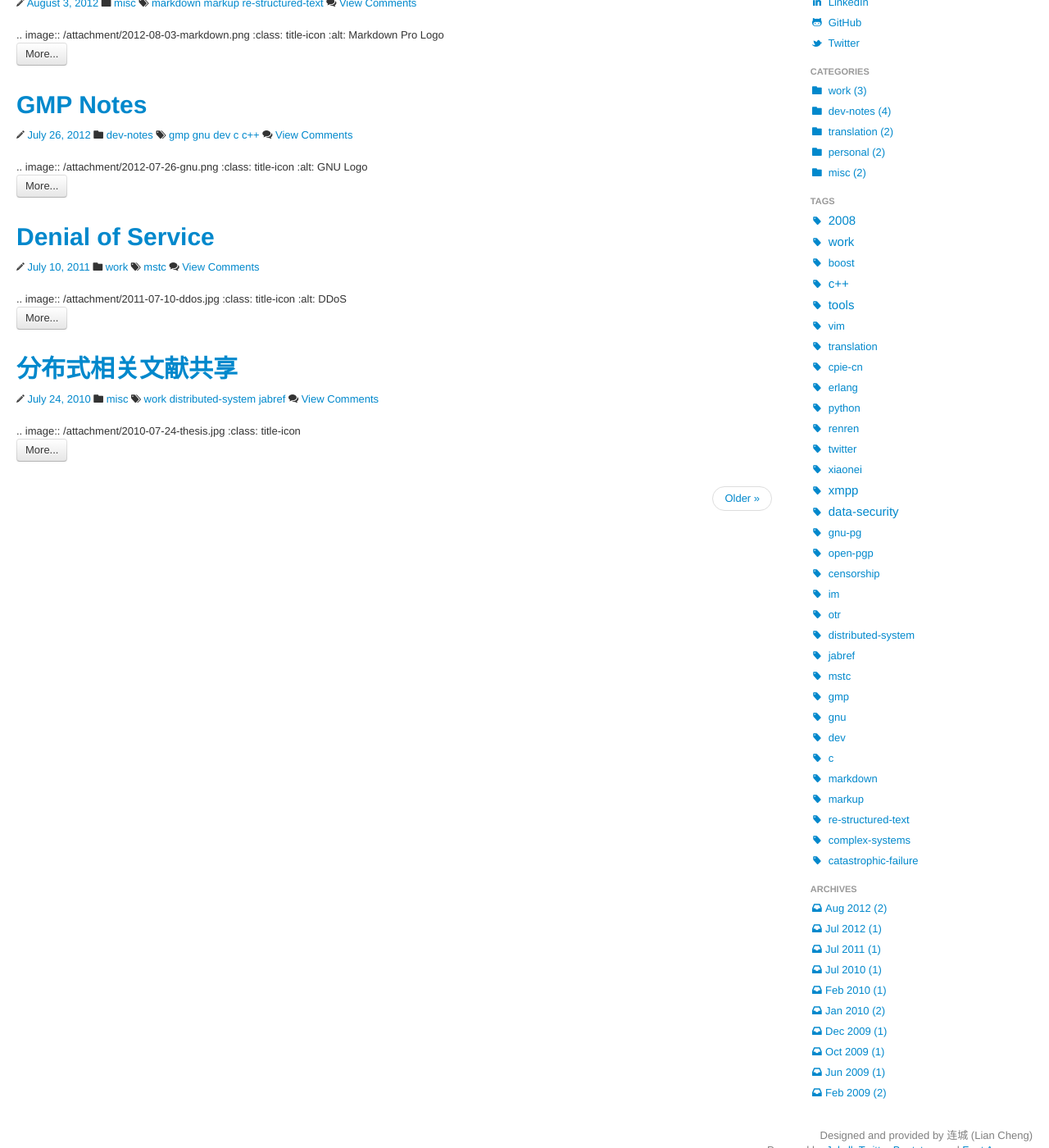
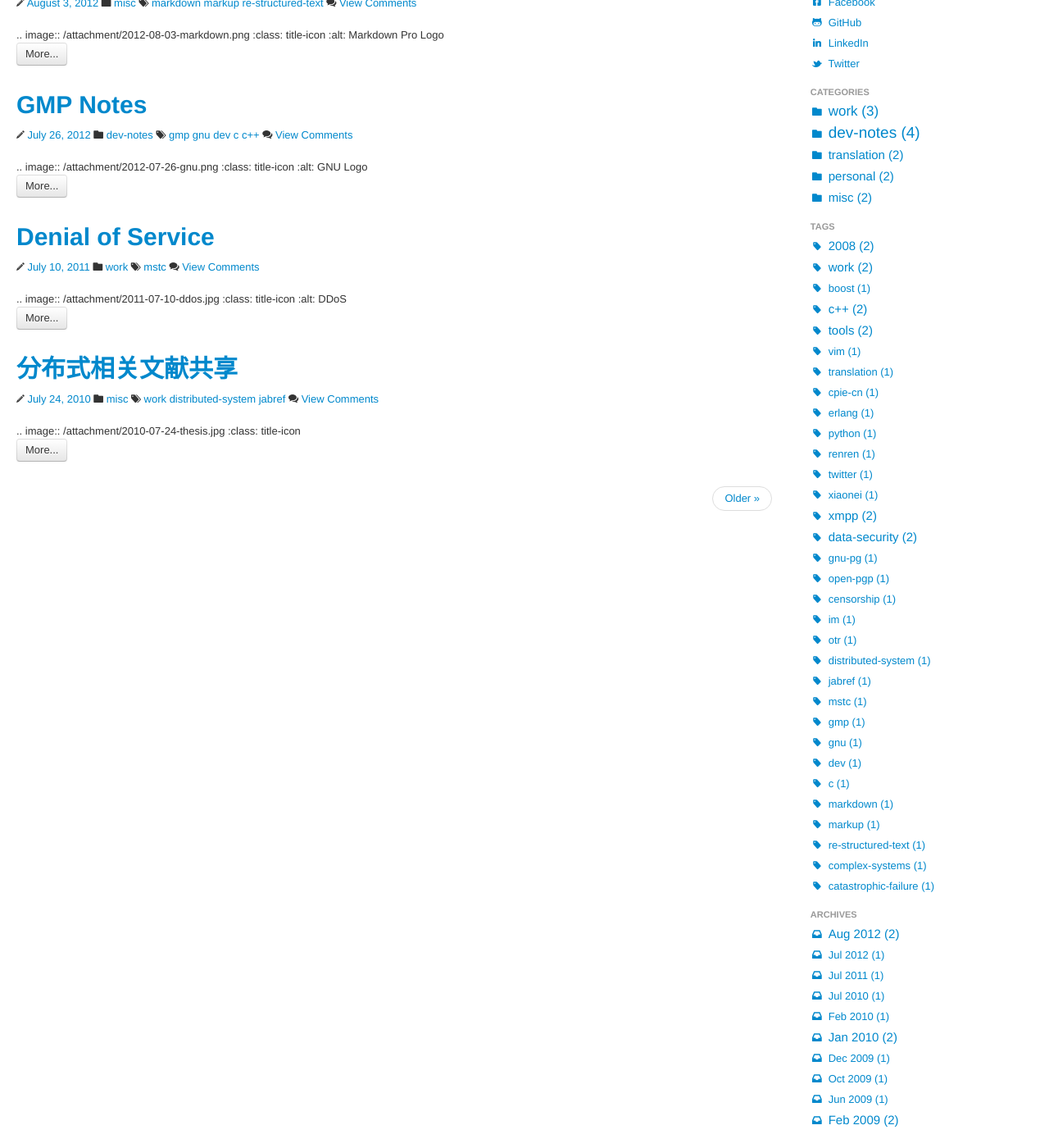
Before and after one commit to liancheng/blog.liancheng.info, a Jekyll site: the page built from index.html, in a window 1280 px wide and 1400 px high, scrolled down 356 px. Shown: the whole window at 82% size. Built offline with Jekyll 4.4.1, drawn with Linux system fonts in a browser that asks for light colours; the list of posts is cut into pages by our own code; comment, search, counter and statistics services are not loaded.

Commit message:
Updated contact information

```diff
--- a/_includes/sidebar
+++ b/_includes/sidebar
@@ -10,16 +10,19 @@
     <li class="nav-header">Contact Me</li>
     <li><a href="/about.html"><i class="icon-user"></i> About me</a></li>
     <li><a href="mailto:{{ site.author.email }}"><i class="icon-envelope-alt"></i> E-mail</i></a></li>
-    <li><a href="http://cn.linkedin.com/in/{{ site.author.linkedin }}"><i class="icon-linkedin"></i> LinkedIn</a></li>
-    <li><a href="http://github.com/{{ site.author.github }}"><i class="icon-github"></i> GitHub</a></li>
-    <li><a href="http://twitter.com/{{ site.author.twitter }}"><i class="icon-twitter"></i> Twitter</a></li>
+    <li><a href="{{ site.author.facebook }}"><i class="icon-facebook-sign"></i> Facebook</a></li>
+    <li><a href="{{ site.author.github }}"><i class="icon-github"></i> GitHub</a></li>
+    <li><a href="{{ site.author.linkedin }}"><i class="icon-linkedin"></i> LinkedIn</a></li>
+    <li><a href="{{ site.author.twitter }}"><i class="icon-twitter"></i> Twitter</a></li>
 
     <li class="nav-header">Categories</li>
     {% for cat in site.categories %}
       <li>
         <a href="/categories.html#category_{{ cat[0] }}">
           <i class="icon-folder-close"></i>
-          {{ cat[0] }} ({{ cat[1].size }})
+          <span style="font-size: {{cat[1].size | times: 2 | plus: 11}}px;">
+            {{ cat[0] }} ({{ cat[1].size }})
+          </span>
         </a>
       </li>
     {% endfor %}
@@ -30,7 +33,7 @@
         <a href="/tags.html#tag_{{ tag[0] }}">
           <i class="icon-tag"></i>
           <span style="font-size: {{ tag[1].size | times: 2 | plus: 11 }}px;">
-            {{ tag[0] }}
+            {{ tag[0] }} ({{ tag[1].size }})
           </span>
         </a>
       </li>
@@ -47,7 +50,10 @@
       {% if date != posted_at %}
         <li>
           <a href="/archives.html#archive_{{ post.date | date: '%Y_%m' }}">
-            <i class="icon-inbox"></i>{{ date }} ({{ count }})
+            <i class="icon-inbox"></i>
+            <span style="font-size: {{ count | times: 2 | plus: 11 }}px;">
+              {{ date }} ({{ count }})
+            </span>
           </a>
         </li>
         {% assign date = posted_at %}
@@ -58,7 +64,10 @@
       {% if forloop.last %}
         <li>
           <a href="/archives.html#archive_{{ post.date | date: '%Y_%m' }}">
-            <i class="icon-inbox"></i>{{ date }} ({{ count }})
+            <i class="icon-inbox"></i>
+            <span style="font-size: {{ count | times: 2 | plus: 11 }}px;">
+              {{ date }} ({{ count }})
+            </span>
           </a>
         </li>
       {% endif %}
```
Also changed, not shown: about.html (+8 -4 lines).
